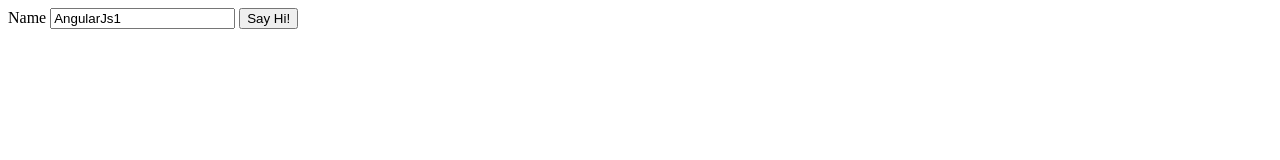
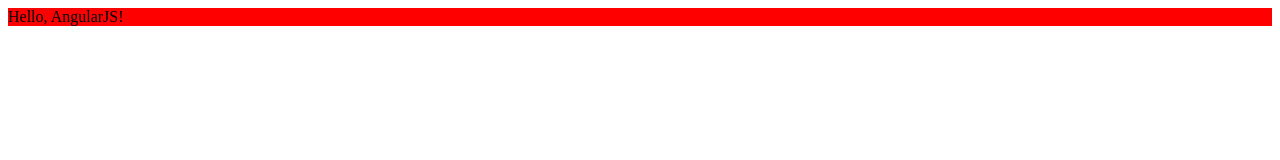
Before and after one commit to freewind-demos/typescript-angularjs1-webpack-demo, a website: page index.html in a window 1280 px wide. Drawn offline with nearby package versions, Linux system fonts and the light colour scheme.

Commit message:
directive demo

```diff
--- a/app.js
+++ b/app.js
@@ -1,8 +1,10 @@
 const app = angular.module('app', []);
-app.controller('HelloController', function ($scope) {
-    $scope.userName = "AngularJs1";
-    $scope.showHelloWords = false;
-    $scope.sayHello = function () {
-        this.showHelloWords = true
+app.directive('backgroundColor', function () {
+    return {
+        restrict: 'A',
+        controller: function ($scope, $element, $attrs) {
+            const color = $attrs.backgroundColor;
+            $element.css("background-color", color);
+        }
     }
 });
--- a/index.html
+++ b/index.html
@@ -2,14 +2,7 @@
 <head>
 </head>
 <body ng-app="app">
-<div>
-    <div ng-controller="HelloController">
-        <label>Name</label>
-        <input type="text" ng-model="userName"/>
-        <button ng-click="sayHello()">Say Hi!</button>
-        <div ng-show="showHelloWords">Hi, {{userName}}!</div>
-    </div>
-</div>
+<div background-color="red">Hello, AngularJS!</div>
 <script src="./node_modules/angular/angular.js"></script>
 <script src="./app.js"></script>
 </body>
```
Also changed, not shown: README.md, images/demo.jpg.
